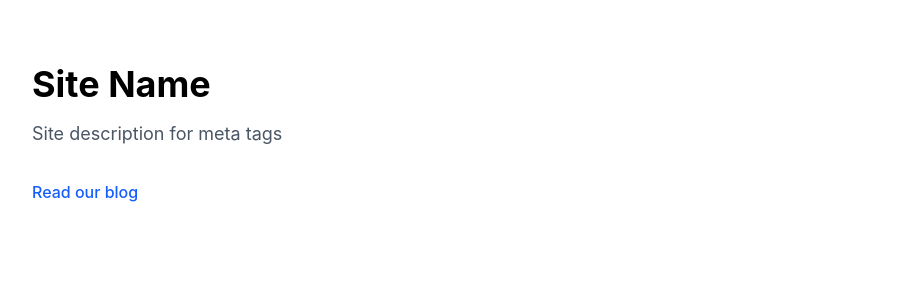
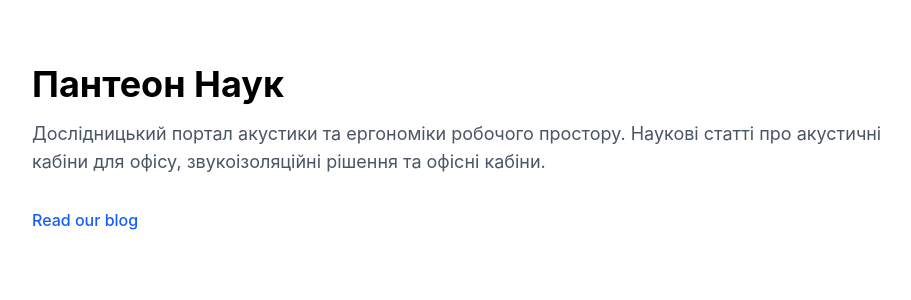
Before and after one commit to sserbin1/panteon-nauk, a Next.js app: page / in a window 1280 px wide. Shown: the top 300 px of the page, without its empty margins (176-1087 px from the left). Built offline with nearby package versions, Linux system fonts and the light colour scheme.

Commit message:
feat: configure panteon-nauk site

```diff
--- a/site.config.ts
+++ b/site.config.ts
@@ -1,8 +1,14 @@
 export const siteConfig = {
-  name: "Site Name",
-  domain: "example.com",
-  url: "https://example.com",
-  language: "en",
-  description: "Site description for meta tags",
-  crmWebhookUrl: "https://office.silent-box.com/api/pbn/webhook",
+  name: "Пантеон Наук",
+  domain: "panteon-nauk.org.ua",
+  url: "https://panteon-nauk.org.ua",
+  language: "uk",
+  description: "Дослідницький портал акустики та ергономіки робочого простору. Наукові статті про акустичні кабіни для офісу, звукоізоляційні рішення та офісні кабіни.",
+  keywords: ["акустичні кабіни для офісу", "офісні кабіни", "звукоізоляційні кабіни", "кабіни для переговорів", "акустична кабіна", "звукоізоляція офісу"],
+  address: "м. Київ, Україна",
+  phone: "+380 44 000 00 00",
+  email: "info@panteon-nauk.org.ua",
+  workingHours: "Пн-Пт: 09:00 - 18:00",
+  season: "",
+  crmWebhook: "https://office.silent-box.com/api/leads"
 }
```
